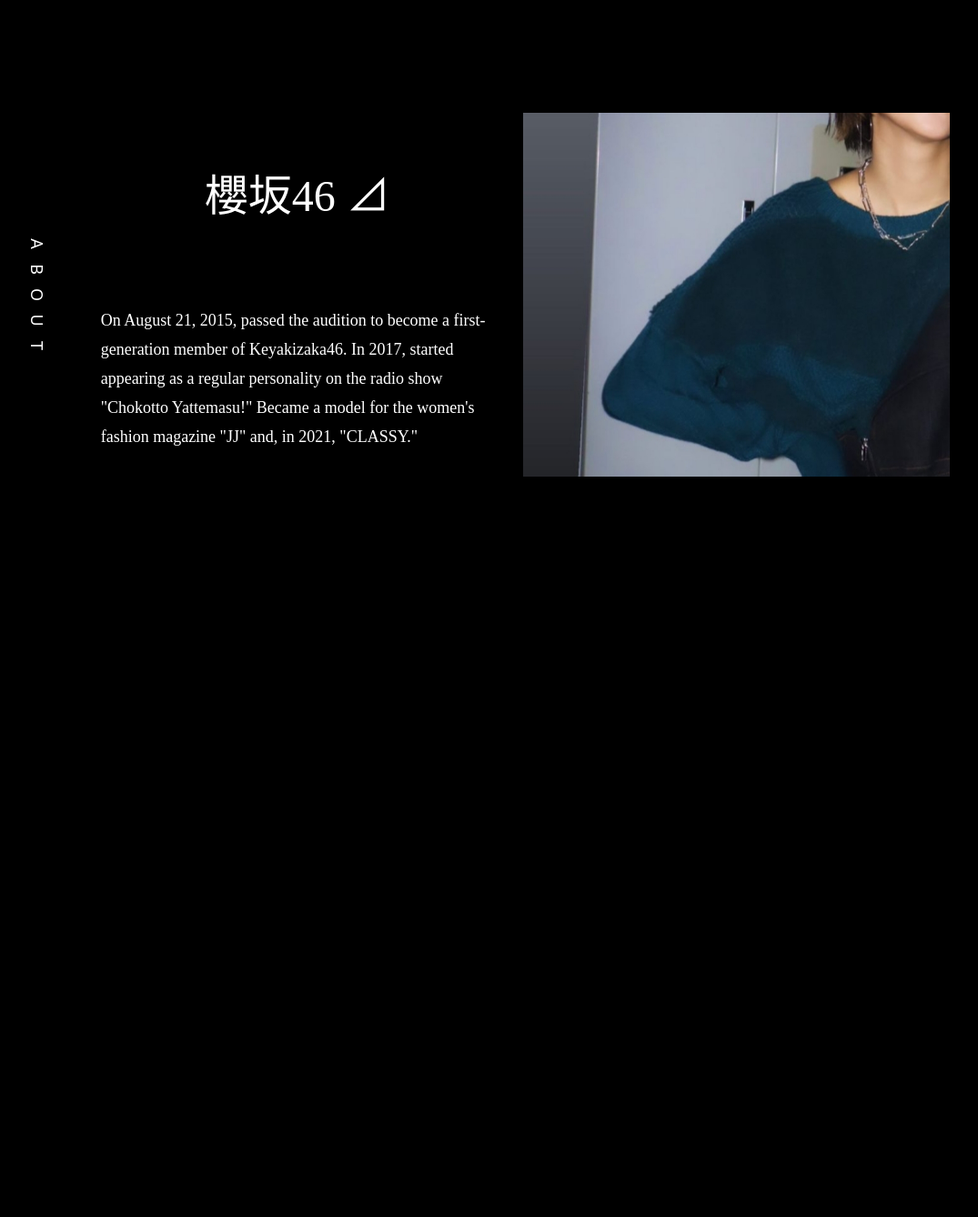
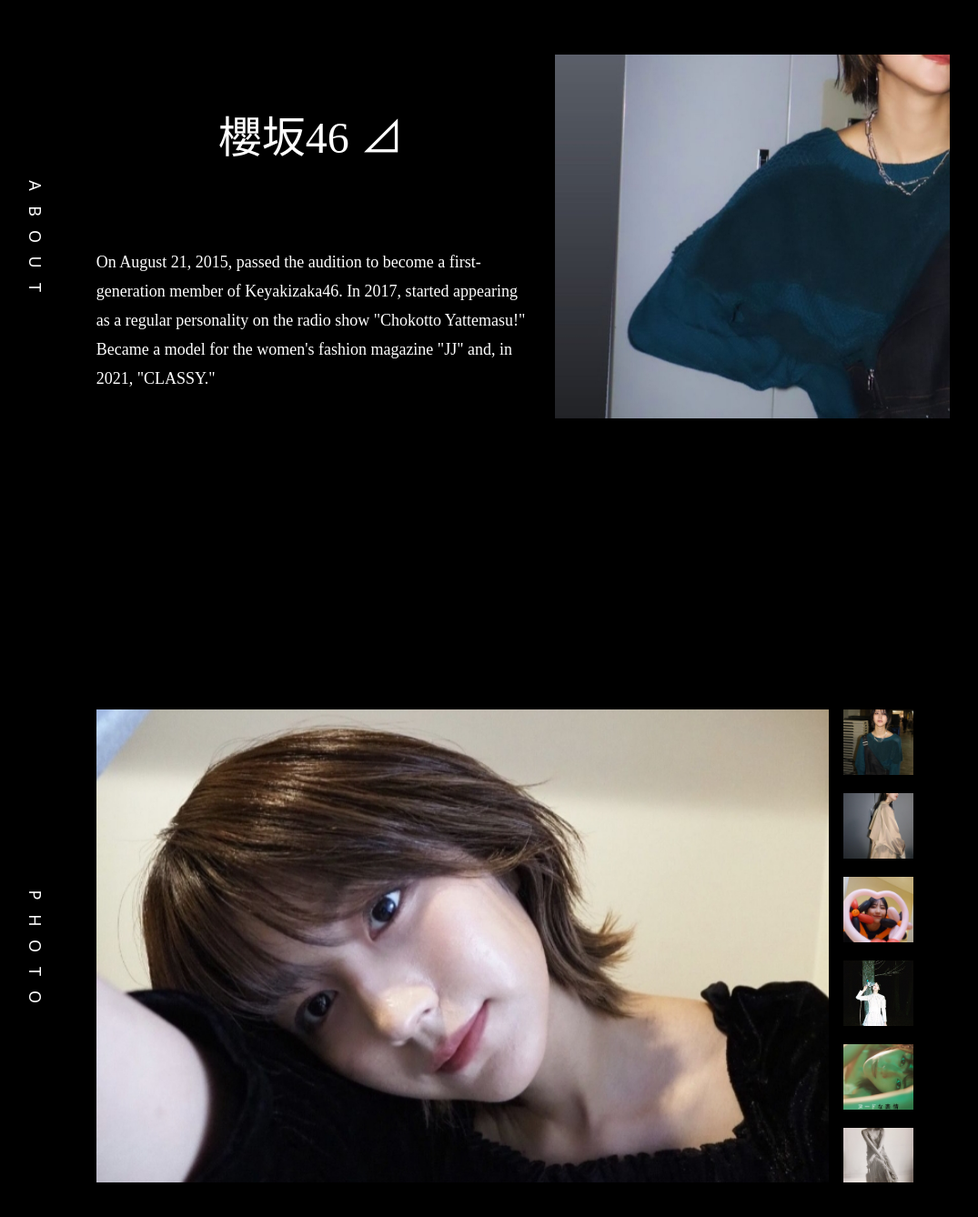
Before and after one commit to hatano-yota/mg-front, a Next.js app: page /yoshida in a window 1280 px wide. Shown: the part 996-2334 px from the top of the page at 91% size, without its empty margins (108-1183 px from the left). Built offline with nearby package versions, Linux system fonts and the light colour scheme; a web font is replaced by a local one.

Commit message:
photo range のモック作成  #2
YoshidaTitleを作成

```diff
--- /dev/null
+++ b/src/components/yoshida/YoshidaTitle.tsx
@@ -0,0 +1,20 @@
+type Props = {
+  title: string;
+};
+
+const YoshidaTitle = (props: Props) => {
+  const { title } = props;
+  return (
+    <div className="flex justify-center items-center w-[4%]">
+      <h3 className="text-white font-inter text-lg">
+        {title.split("").map((part, index) => (
+          <span key={index} className="block transform rotate-90 text-center">
+            {part}
+          </span>
+        ))}
+      </h3>
+    </div>
+  );
+};
+
+export default YoshidaTitle;
--- a/src/pages/yoshida/index.tsx
+++ b/src/pages/yoshida/index.tsx
@@ -1,32 +1,24 @@
 import CommonImage from "@/components/common/CommonImage";
+import YoshidaTitle from "@/components/yoshida/YoshidaTitle";
 import { NextPage } from "next";
 
 const demo = {
-  rowTitle1: "HABUMIZUHO",
-  rowTitle2: "ABOUT",
+  title1: "HABUMIZUHO",
+  title2: "ABOUT",
+  title3: "PHOTO",
+  decorativeLetters: "habuchaan",
   heading: "櫻坂46 ⊿",
   content: `On August 21, 2015, passed the audition to become a first-generation member of Keyakizaka46. In 2017, started appearing as a regular personality on the radio show "Chokotto Yattemasu!" Became a model for the women's fashion magazine "JJ" and, in 2021, "CLASSY."`,
 };
-
-const title1 = demo.rowTitle1.split("").map(String);
-const title2 = demo.rowTitle2.split("").map(String);
 
 const YoshidaPage: NextPage = () => {
   return (
     <div className="flex flex-col items-center bg-black min-h-screen">
       <div className="w-4/5 h-[1000vh]">
         {/* video range */}
-        <div className="mt-24 grid grid-cols-[1fr,23fr] h-[80vh]">
-          <div className="flex justify-center items-center">
-            <h3 className="text-white font-inter text-lg">
-              {title1.map((part, index) => (
-                <span key={index} className="block transform rotate-90 text-center">
-                  {part}
-                </span>
-              ))}
-            </h3>
-          </div>
-          <div className="relative">
+        <div className="mt-24 flex h-[80vh]">
+          <YoshidaTitle title={demo.title1} />
+          <div className="relative w-[96%]">
             <CommonImage
               src="/habuchaan/habuchan5.jpg"
               alt="top image"
@@ -36,22 +28,14 @@
           </div>
           {/* TODO: 改善 */}
           <p className="absolute top-0 left-1/2 w-[50vh] break-words whitespace-normal transform -translate-x-1/2 text-rose-100 font-meddon text-[20vh]">
-            habuchaan
+            {demo.decorativeLetters}
           </p>
         </div>
 
         {/* about range */}
-        <div className="mt-96 grid grid-cols-[1fr,12fr,11fr] h-[50vh] text-white">
-          <div className="flex justify-center items-center">
-            <h3 className="text-white font-inter text-lg">
-              {title2.map((part, index) => (
-                <span key={index} className="block transform rotate-90 text-center">
-                  {part}
-                </span>
-              ))}
-            </h3>
-          </div>
-          <div className="ml-12 mr-8">
+        <div className="mt-80 flex h-[50vh] text-white">
+          <YoshidaTitle title={demo.title2} />
+          <div className="ml-12 mr-8 w-[50%]">
             <div className="h-[23vh] text-[6vh] flex justify-center items-center font-jp">
               {demo.heading}
             </div>
@@ -59,7 +43,7 @@
               {demo.content}
             </div>
           </div>
-          <div className="relative">
+          <div className="relative w-[46%]">
             <CommonImage
               src="/habuchaan/habuchan1.jpg"
               alt="about image"
@@ -68,6 +52,94 @@
             />
           </div>
         </div>
+
+        {/* photo range */}
+        <div className="mt-80 flex h-[65vh]">
+          <YoshidaTitle title={demo.title3} />
+          <div className="relative w-[84%] mr-4 ml-12">
+            <CommonImage
+              src="/habuchaan/habuchan24.jpg"
+              alt="main photo"
+              fill
+              style={{ objectFit: "cover" }}
+            />
+          </div>
+
+          <div className="w-[12%] pr-10 overflow-y-auto overscroll-auto">
+            <div className="relative w-full h-[9vh] ">
+              <CommonImage
+                src="/habuchaan/habuchan4.jpg"
+                alt="main photo"
+                fill
+                style={{ objectFit: "cover" }}
+              />
+            </div>
+            <div className="relative w-full mt-5 h-[9vh] ">
+              <CommonImage
+                src="/habuchaan/habuchan2.jpg"
+                alt="main photo"
+                fill
+                style={{ objectFit: "cover" }}
+              />
+            </div>
+            <div className="relative w-full mt-5 h-[9vh] ">
+              <CommonImage
+                src="/habuchaan/habuchan6.jpg"
+                alt="main photo"
+                fill
+                style={{ objectFit: "cover" }}
+              />
+            </div>
+            <div className="relative w-full mt-5 h-[9vh] ">
+              <CommonImage
+                src="/habuchaan/habuchan17.jpg"
+                alt="main photo"
+                fill
+                style={{ objectFit: "cover" }}
+              />
+            </div>
+            <div className="relative w-full mt-5 h-[9vh] ">
+              <CommonImage
+                src="/habuchaan/habuchan18.jpg"
+                alt="main photo"
+                fill
+                style={{ objectFit: "cover" }}
+              />
+            </div>
+            <div className="relative w-full mt-5 h-[9vh] ">
+              <CommonImage
+                src="/habuchaan/habuchan19.jpg"
+                alt="main photo"
+                fill
+                style={{ objectFit: "cover" }}
+              />
+            </div>
+            <div className="relative w-full mt-5 h-[9vh] ">
+              <CommonImage
+                src="/habuchaan/habuchan27.jpg"
+                alt="main photo"
+                fill
+                style={{ objectFit: "cover" }}
+              />
+            </div>
+            <div className="relative w-full mt-5 h-[9vh] ">
+              <CommonImage
+                src="/habuchaan/habuchan22.jpg"
+                alt="main photo"
+                fill
+                style={{ objectFit: "cover" }}
+              />
+            </div>
+            <div className="relative w-full mt-5 h-[9vh] ">
+              <CommonImage
+                src="/habuchaan/habuchan23.jpg"
+                alt="main photo"
+                fill
+                style={{ objectFit: "cover" }}
+              />
+            </div>
+          </div>
+        </div>
       </div>
     </div>
   );
```
